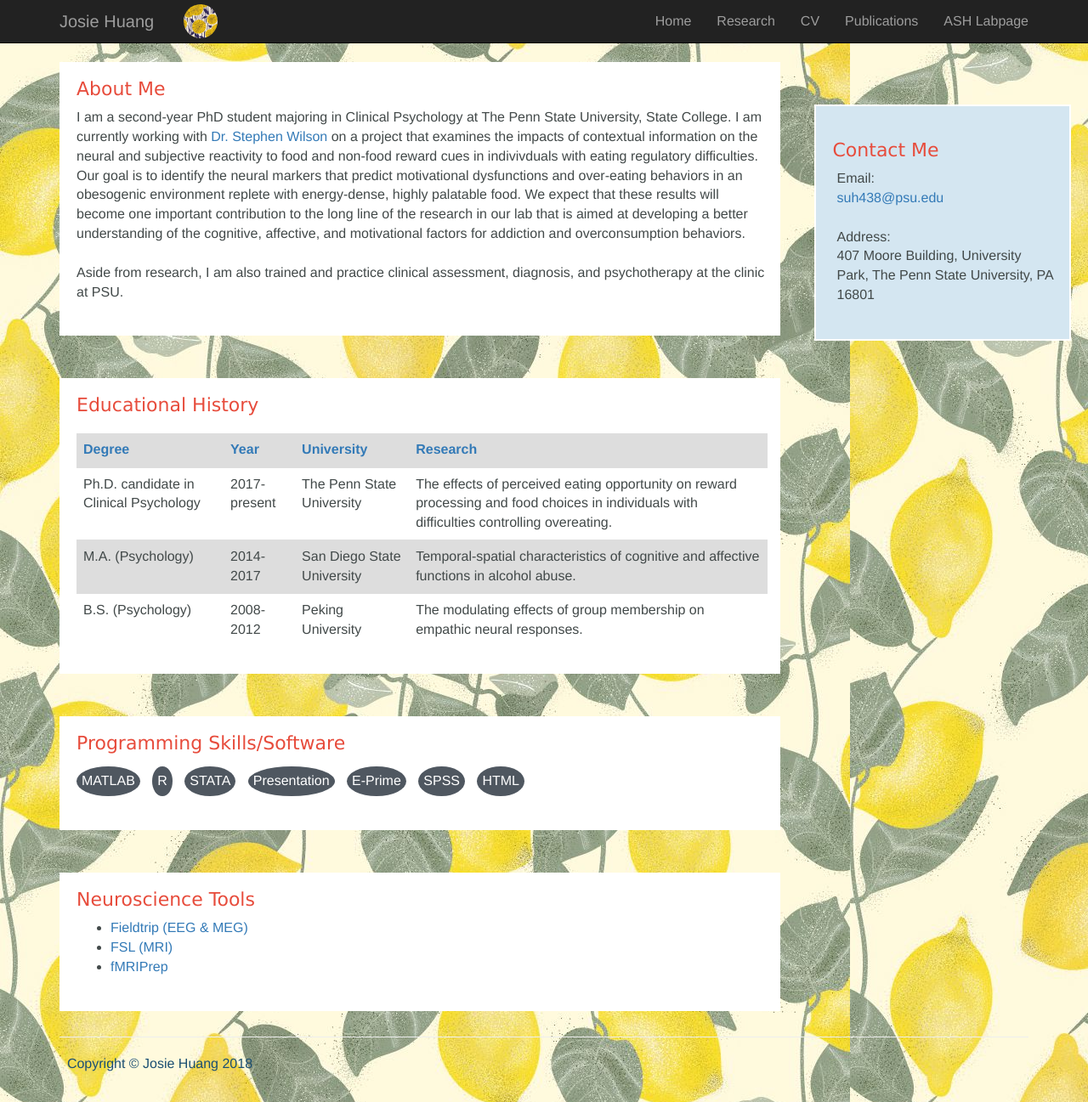
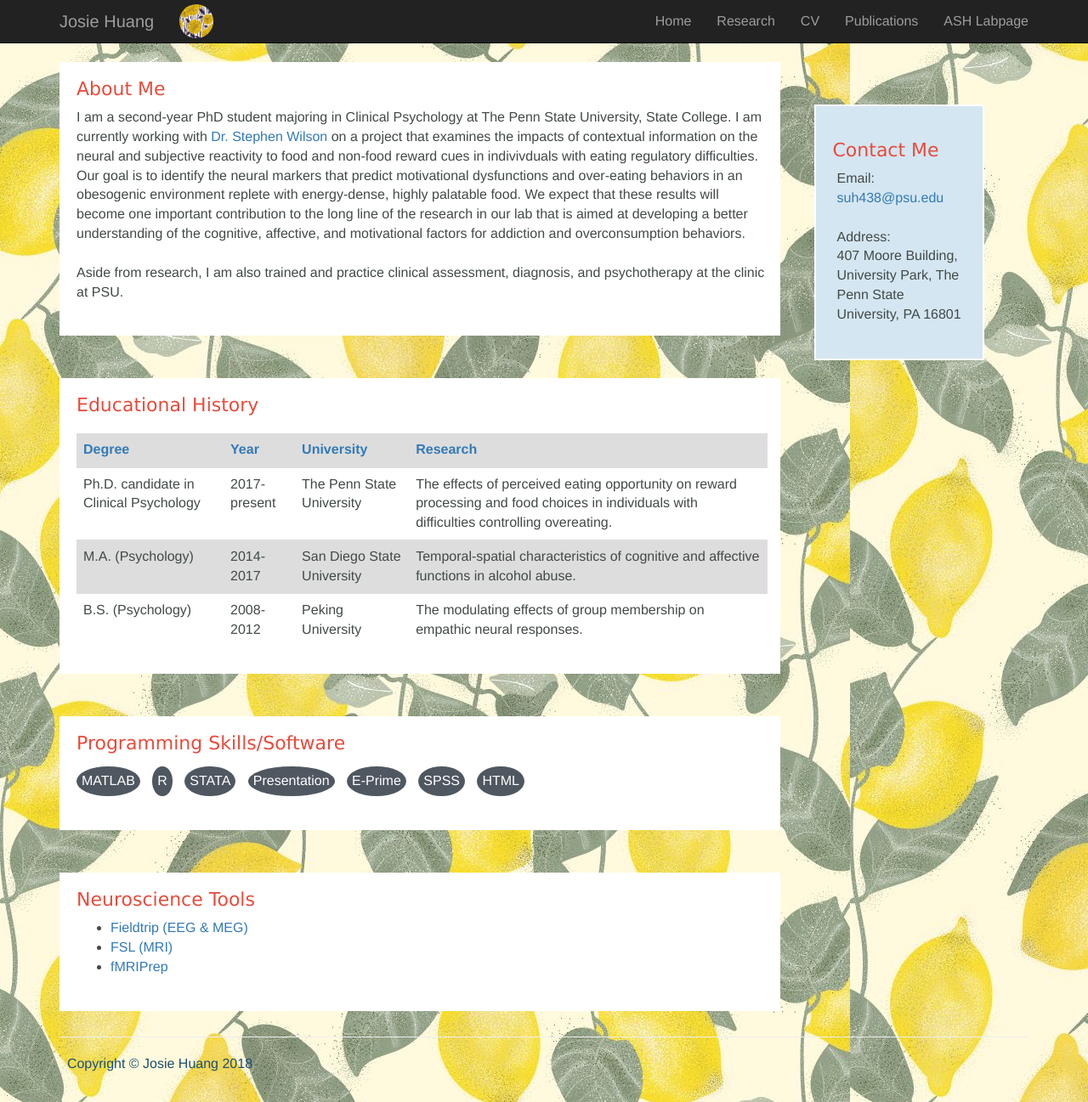
Before and after one commit to josie-shuang/josie-shuang.github.io, a Jekyll site: the page built from index.html, in a window 1280 px wide and 1297 px high. Shown: the whole window at 85% size. Built offline with Jekyll 4.4.1, drawn with Linux system fonts in a browser that asks for light colours.

Commit message:
Update main_style.css

```diff
--- a/css/main_style.css
+++ b/css/main_style.css
@@ -31,7 +31,7 @@ body{
 	height: 40px;
 	border-radius: 50%;
 	margin: -10px;
-	margin-left: 20px;
+	margin-left: 15px;
 }
 
 .top-rounded-panel h1{
@@ -152,6 +152,7 @@ hr{
 	position: fixed;
 	margin-left: 10px;
 	margin-right: 20px;
+	max-width: 200px;
 }
 
 #ContactInfo ul li{
```
